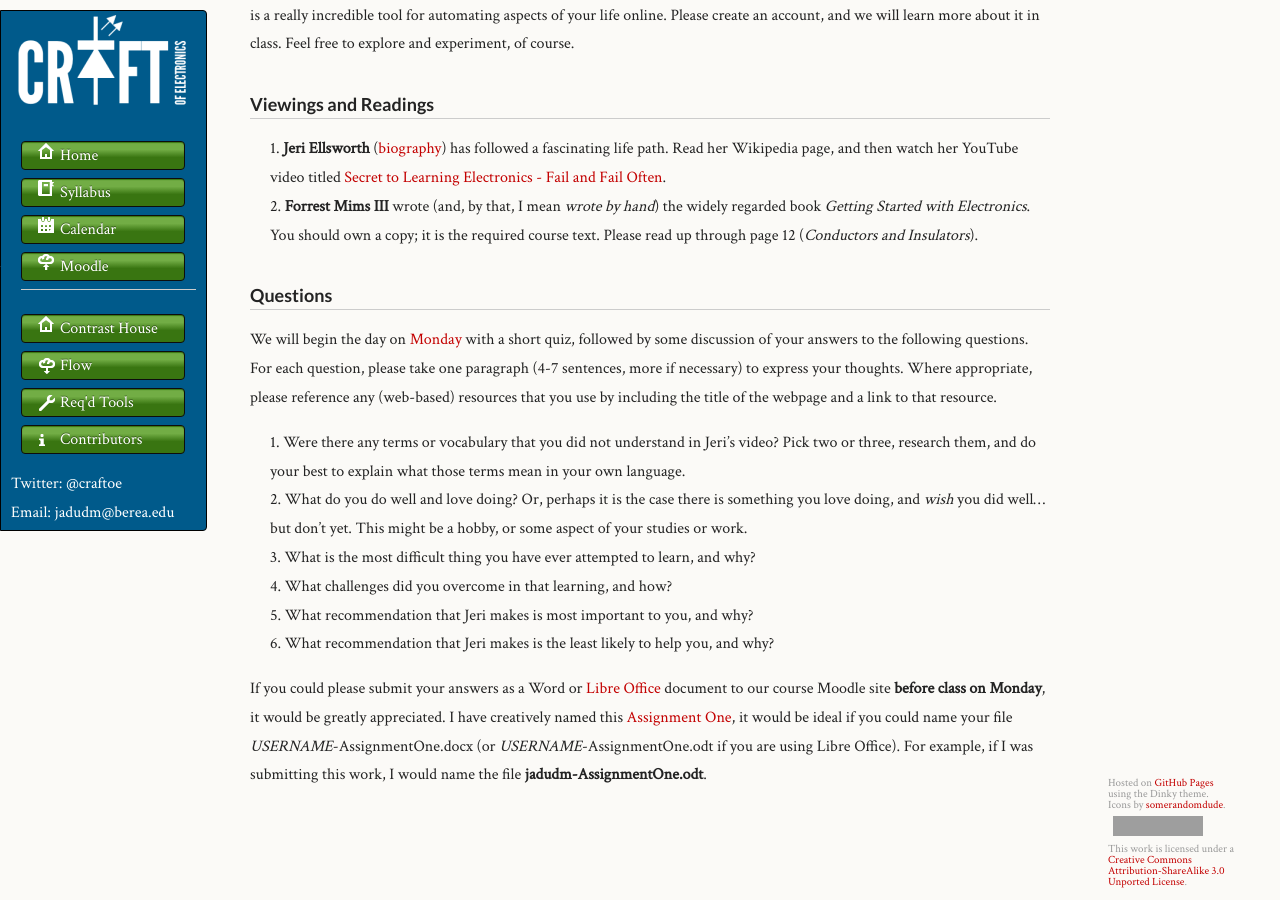
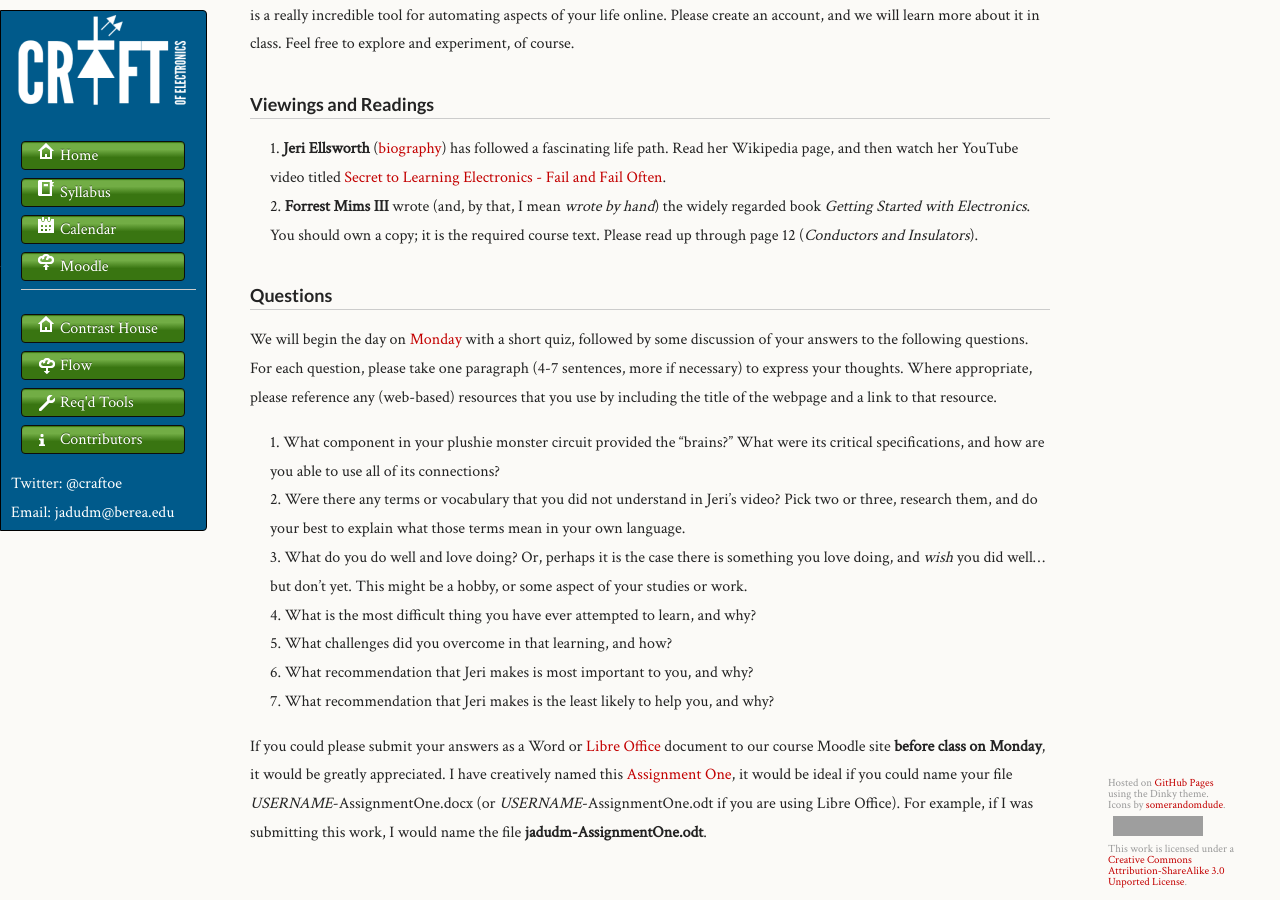
Before and after one commit to craftofelectronics/craftofelectronics.github.com, a Jekyll site: the page built from cal/w00.md, in a window 1280 px wide and 900 px high, scrolled down 1500 px. Built offline with Jekyll 4.4.1, drawn with Linux system fonts in a browser that asks for light colours; grey boxes are pictures that could not be loaded.

Commit message:
Adding one question.

```diff
--- a/cal/w00.md
+++ b/cal/w00.md
@@ -59,6 +59,7 @@ We will use the service If This Then That to help manage communications and anno
 
 We will begin the day on [Monday](w01.html#Monday) with a short quiz, followed by some discussion of your answers to the following questions. For each question, please take one paragraph (4-7 sentences, more if necessary) to express your thoughts. Where appropriate, please reference any (web-based) resources that you use by including the title of the webpage and a link to that resource.
 
+1. What component in your plushie monster circuit provided the "brains?" What were its critical specifications, and how are you able to use all of its connections?
 1. Were there any terms or vocabulary that you did not understand in Jeri's video? Pick two or three, research them, and do your best to explain what those terms mean in your own language.
 1. What do you do well and love doing? Or, perhaps it is the case there is something you love doing, and *wish* you did well... but don't yet. This might be a hobby, or some aspect of your studies or work.
 1. What is the most difficult thing you have ever attempted to learn, and why?
```
